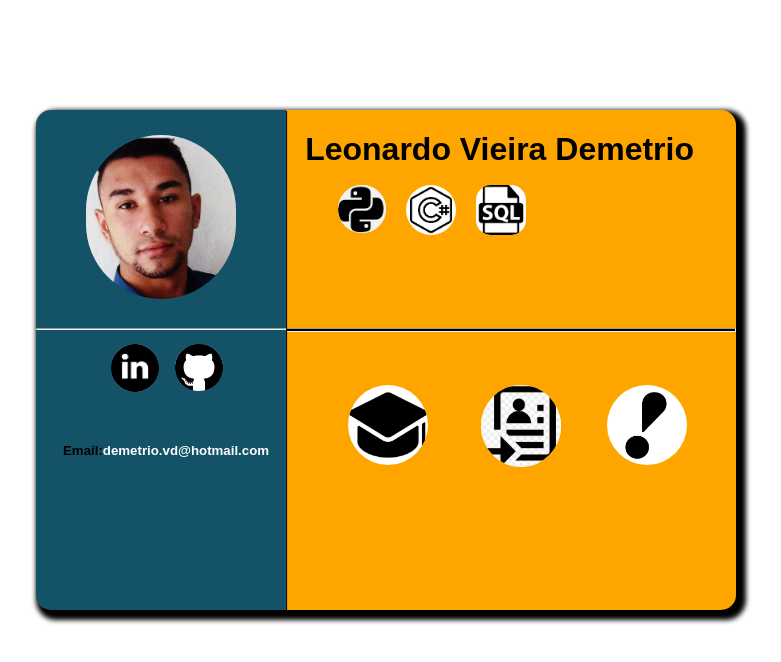
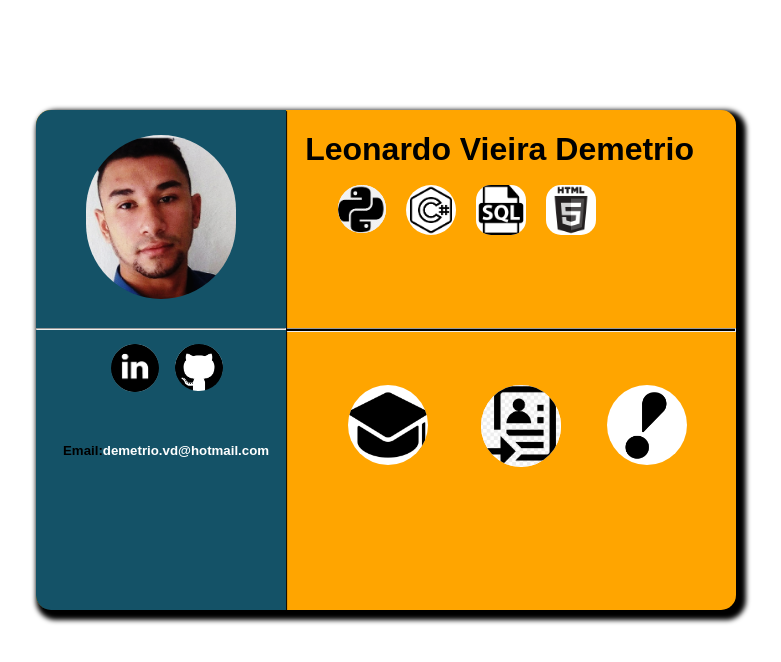
Before and after one commit to leovd100/PaginaWeb---Curriculo, a plain HTML site: page HTML/index.html in a window 1280 px wide. Shown: the whole page, without its empty margins (312-1093 px from the left). Drawn offline with Linux system fonts and the light colour scheme.

Commit message:
HTML modificado

```diff
--- a/HTML/index.html
+++ b/HTML/index.html
@@ -15,6 +15,7 @@
 						<img id = 'python' src="../img/python.png" alt="Python" title="Python">
 						<img id = 'Csharp' src="../img/c-sharp-logo.png" alt="Csharp" title="Csharp">
 						<img id = 'SQL' src="../img/sql.png" alt="SQL" title="SQL">
+						<img id = 'HTML' src="../img/HTML5.png" alt="HTML" title="HTML">
 						<hr>
 					</div>
 
--- a/css/style.css
+++ b/css/style.css
@@ -122,7 +122,15 @@ margin-top: 25px;
 	top: 15%;
 	background:#fff;
 }
-
+#HTML{
+	width: 50px;
+	position: absolute;
+	border-radius: 30%;
+	z-index: 1;
+	right: 20%;
+	top: 15%;
+	background:#fff;
+}
 #Knowledge hr{
 	size: 50px;
 	position: absolute;
@@ -347,7 +355,7 @@ margin-top: 25px;
 		#Knowledge {
 			position: absolute;
 			bottom: 180px;
-			transform: translateX(75px);
+			transform: translateX(95px);
 			z-index: 2;
 
 		}
```
Also changed, not shown: img/HTML5.png (added).
